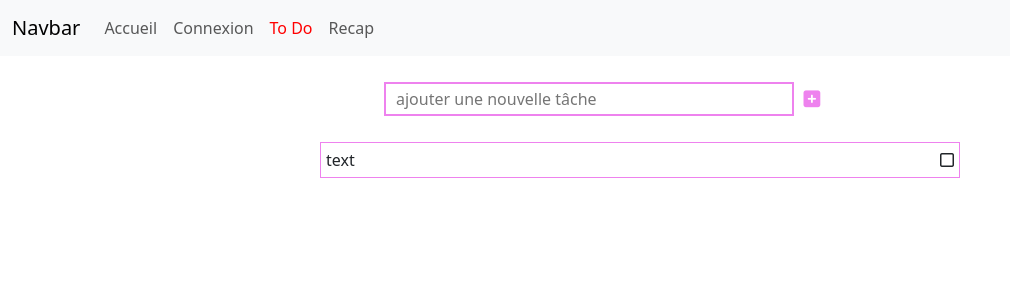
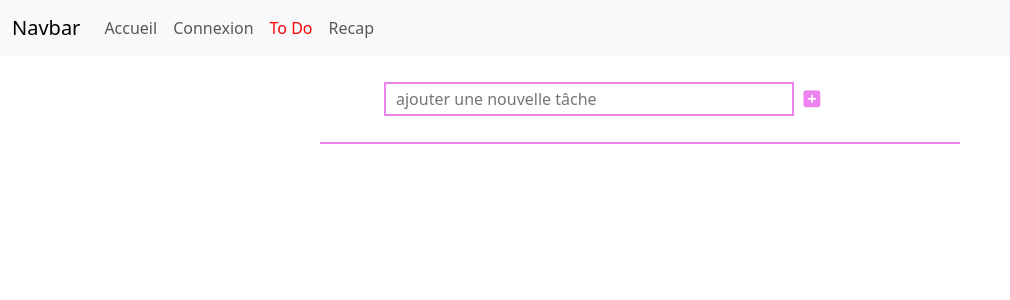
Before and after one commit to buffyTheErrorSlayer/angular-1, an Angular app: page /to-do in a window 1280 px wide. Shown: the top 300 px of the page, without its empty margins (0-1010 px from the left). Built offline with nearby package versions, Linux system fonts and the light colour scheme.

Commit message:
add affichage task

```diff
--- a/src/app/todolist/todolist.component.html
+++ b/src/app/todolist/todolist.component.html
@@ -7,10 +7,17 @@
     </div>
 
     <div class="todo-list">
-        <div class="todo-list-item">
-            <div>text</div>
-            <div><i class="fa-regular fa-square"></i></div>
-        </div>
+
+        @for (task of tasks; track $index) {
+            <div class="todo-list-item">
+                <div> {{task.title}} </div>
+                <div><i class="fa-regular fa-square"></i></div>
+            </div>
+        }
+
+
+
+
     </div>
 
 </div>
```
